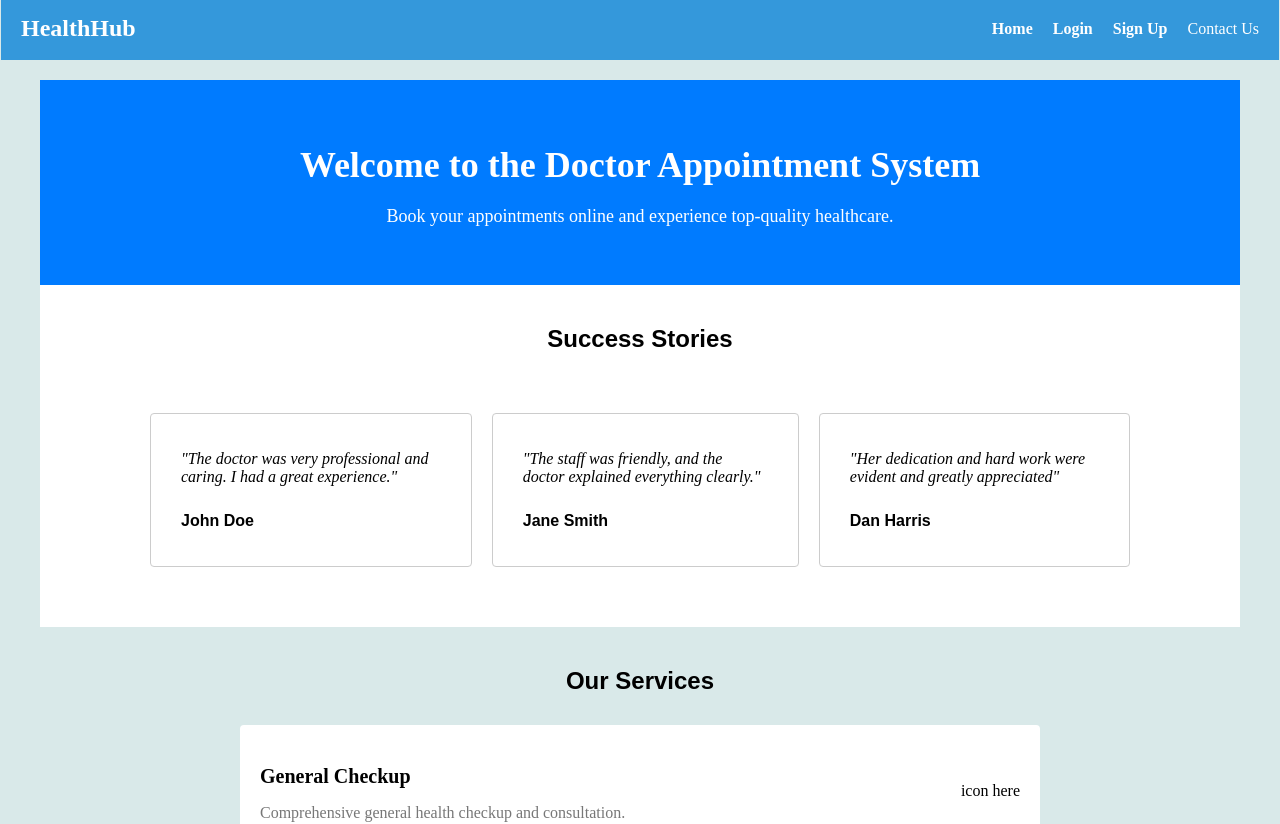
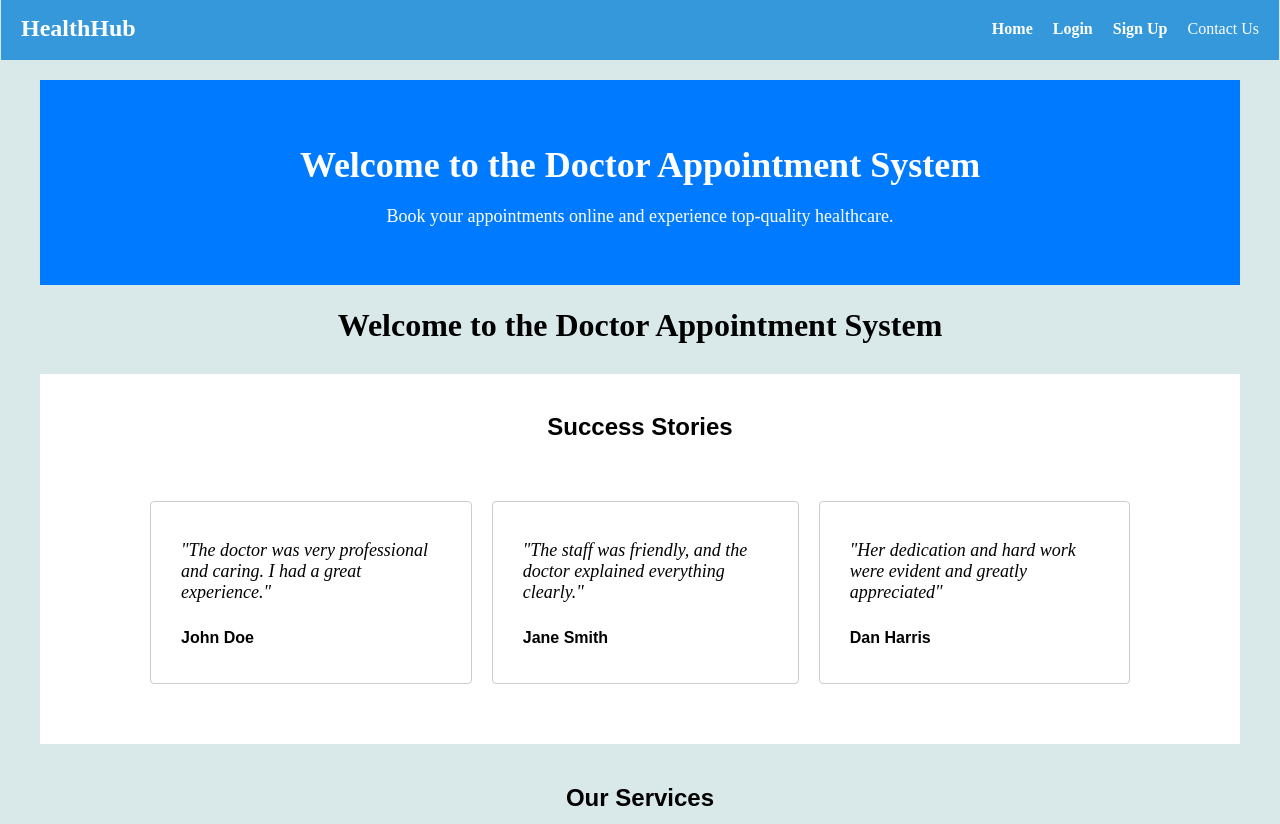
Before and after one commit to Akshat2Jain/Doctor_Appointment_System, a React (Create React App) app in the folder client/: page / in a window 1280 px wide. Shown: the top 824 px of the page. Built offline with nearby package versions, Linux system fonts and the light colour scheme.

Commit message:
fix typo

```diff
--- a/client/src/components/Testimonial.jsx
+++ b/client/src/components/Testimonial.jsx
@@ -1,5 +1,7 @@
 import React from 'react';
-import styles from "../styles/Testimonials.css"
+import "../styles/Testimonials.css"
+
+
 const Testimonials = () => {
 
   // Sample testimonial data
--- a/client/src/pages/HomePage.jsx
+++ b/client/src/pages/HomePage.jsx
@@ -12,7 +12,7 @@ const HomePage = () => {
       <Navbar />
       <div className="home-page">
         <Banner/>
-        {/* <h1>Welcome to the Doctor Appointment System</h1> */}
+        <h1>Welcome to the Doctor Appointment System</h1>
         <Testimonials/>
         <Services/>
       </div>
--- a/client/src/styles/Testimonials.css
+++ b/client/src/styles/Testimonials.css
@@ -29,7 +29,7 @@ padding: 20px 0px;
 
   .testimonial .testimonial-comment {
     font-style: italic;
-    font-size: 18;
+    font-size: 18px;
     margin-bottom: 10px;
   }
 
--- a/package.json
+++ b/package.json
@@ -20,7 +20,7 @@
     "jsonwebtoken": "^9.0.1",
     "mongoose": "^7.4.0",
     "morgan": "^1.10.0",
-    "nodemon": "^3.0.1",
-    "@babel/plugin-proposal-private-property-in-object": "^7.14.5"
+    "nodemon": "^3.0.1"
+
   }
 }
```
Also changed, not shown: 1 other file (tests, documents, lock files or other folders).
